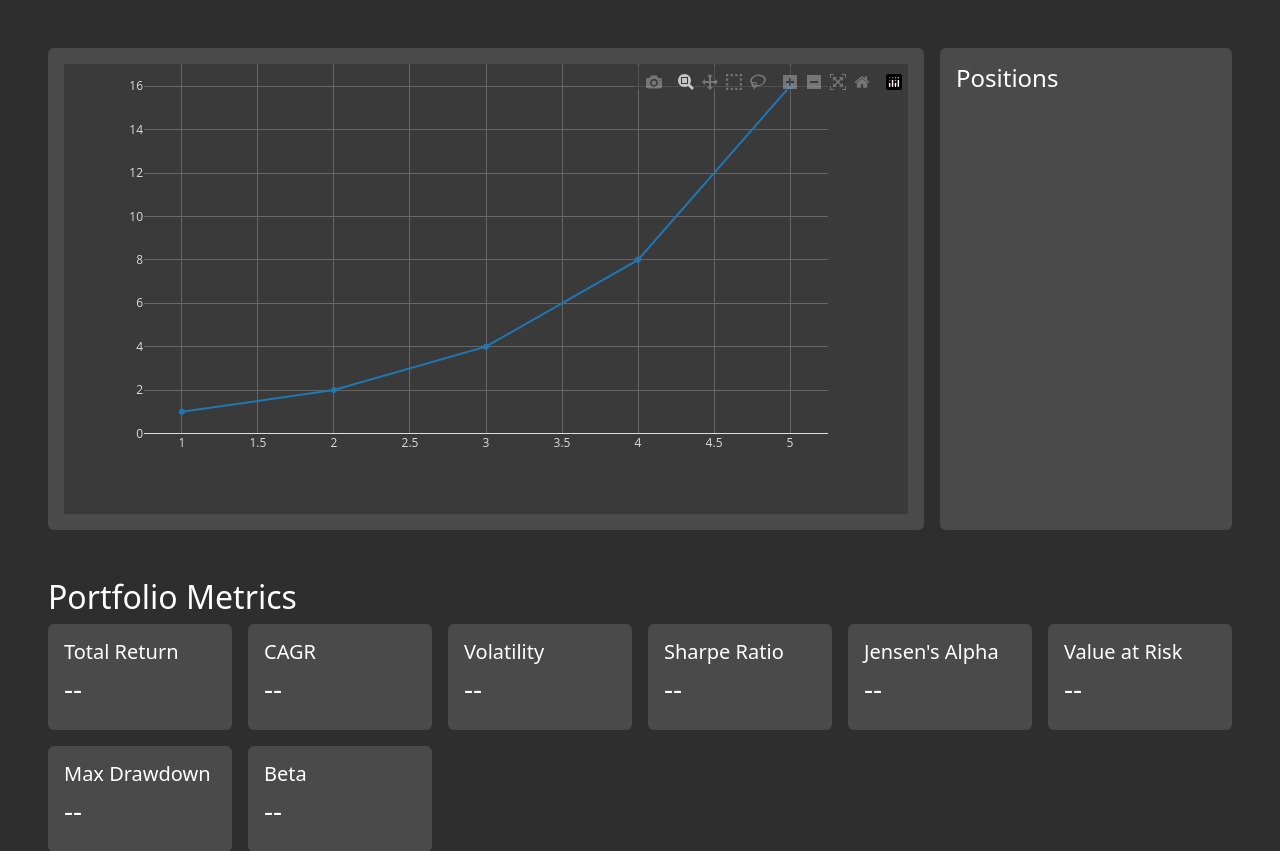
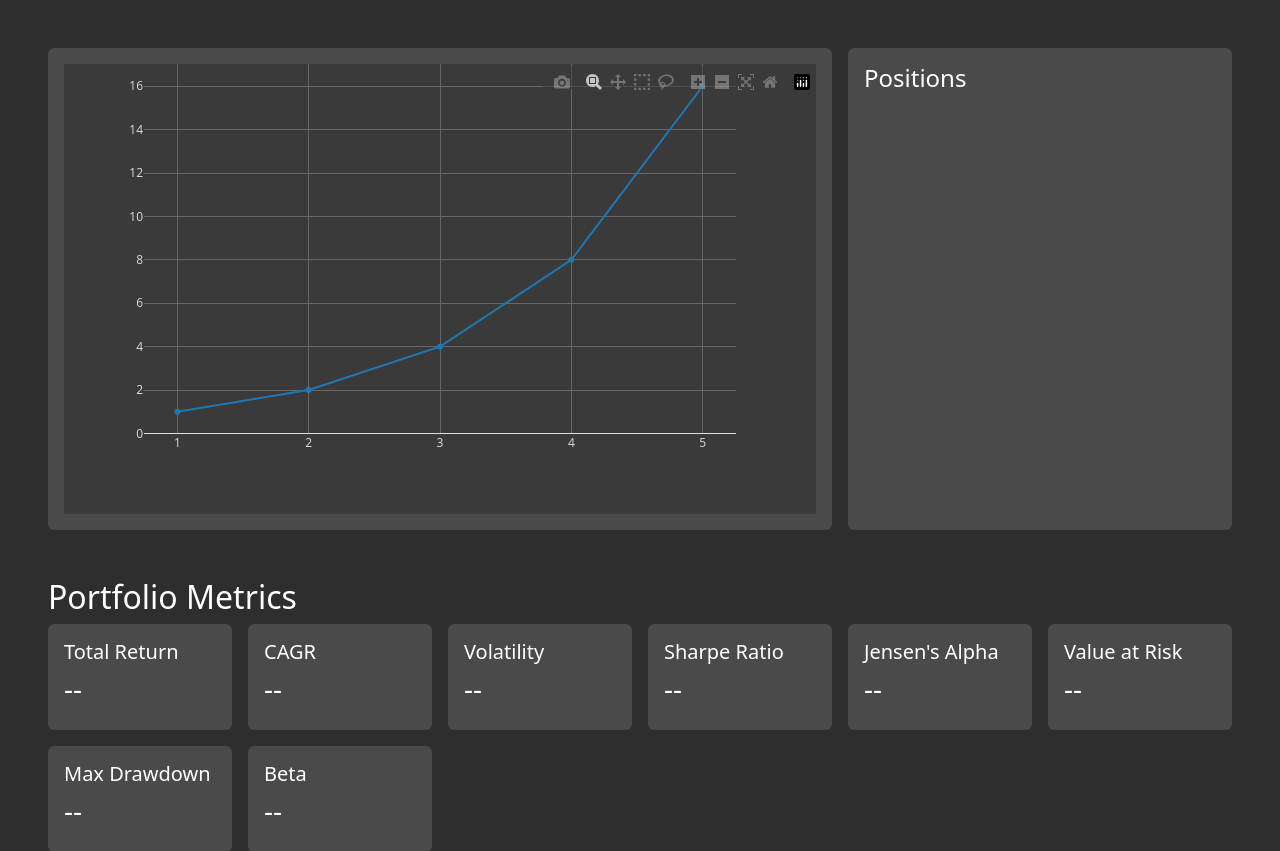
Before and after one commit to aachen-investment-club/portfolio-management, a Flask app: page / in a window 1280 px wide. Shown: the part 72-923 px from the top of the page. Run offline with Flask 3, Linux system fonts and the light colour scheme; some libraries are stand-ins or nearby versions.

Commit message:
responsible chart and positions list

```diff
--- a/portfolio/static/index.js
+++ b/portfolio/static/index.js
@@ -30,7 +30,7 @@ const layout = {
 Plotly.newPlot(mainChart, [{
     x: [1, 2, 3, 4, 5],
     y: [1, 2, 4, 8, 16]
-}], layout);
+}], layout, );
 
 let portfolioData = undefined;
 
--- a/portfolio/templates/index.html
+++ b/portfolio/templates/index.html
@@ -11,23 +11,26 @@
 
 
         <main class="container-fluid bg-body-red p-5">
-            <div class="d-grid gap-3" style="grid-template-columns: 3fr 1fr;">
+            <div class="row g-3">
 
-                <!-- MAIN CHART -->
-                <div class="container-fluid p-3 rounded bg-dark-subtle">
-                    <div id="main-chart" class="container-fluid p-0"></div>
-                </div>
-
-                <!-- POSITIONS LIST  -->
-                <div class="bg-dark-subtle container-fluid rounded p-3">
-                    <h4>Positions</h4>
-                    <div id="positions-list">
-                        <!-- TO DO -->
-
+                <!-- Main Chart -->
+                <div class="col-12 col-lg-8">
+                    <div class="container-fluid p-3 rounded bg-dark-subtle">
+                        <div id="main-chart" class="container-fluid p-0"></div>
                     </div>
                 </div>
 
+                <!-- Positions List -->
+                 <div class="col-12 col-lg-4">
+                    <div class="p-3 rounded bg-dark-subtle h-100">
+                        <h4>Positions</h4>
+                        <div id="positions-list" class="h-100">
+                            <!-- Positions will be dynamically added here -->
+                        </div>
+                    </div>
+                </div>
             </div>
+
             <h2 class="mt-5">Portfolio Metrics</h2>
 
             <div class="d-grid gap-3" style="grid-template-columns: repeat(6, 1fr);">
```
